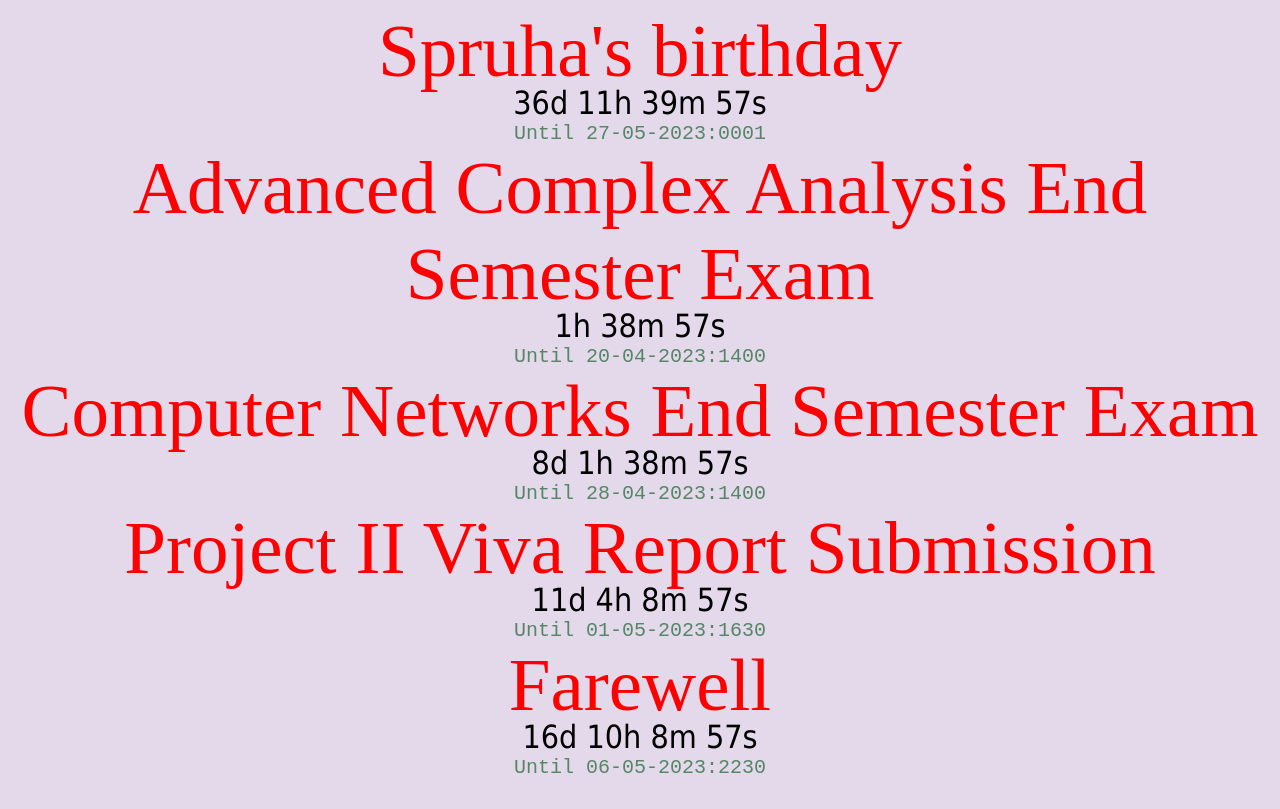
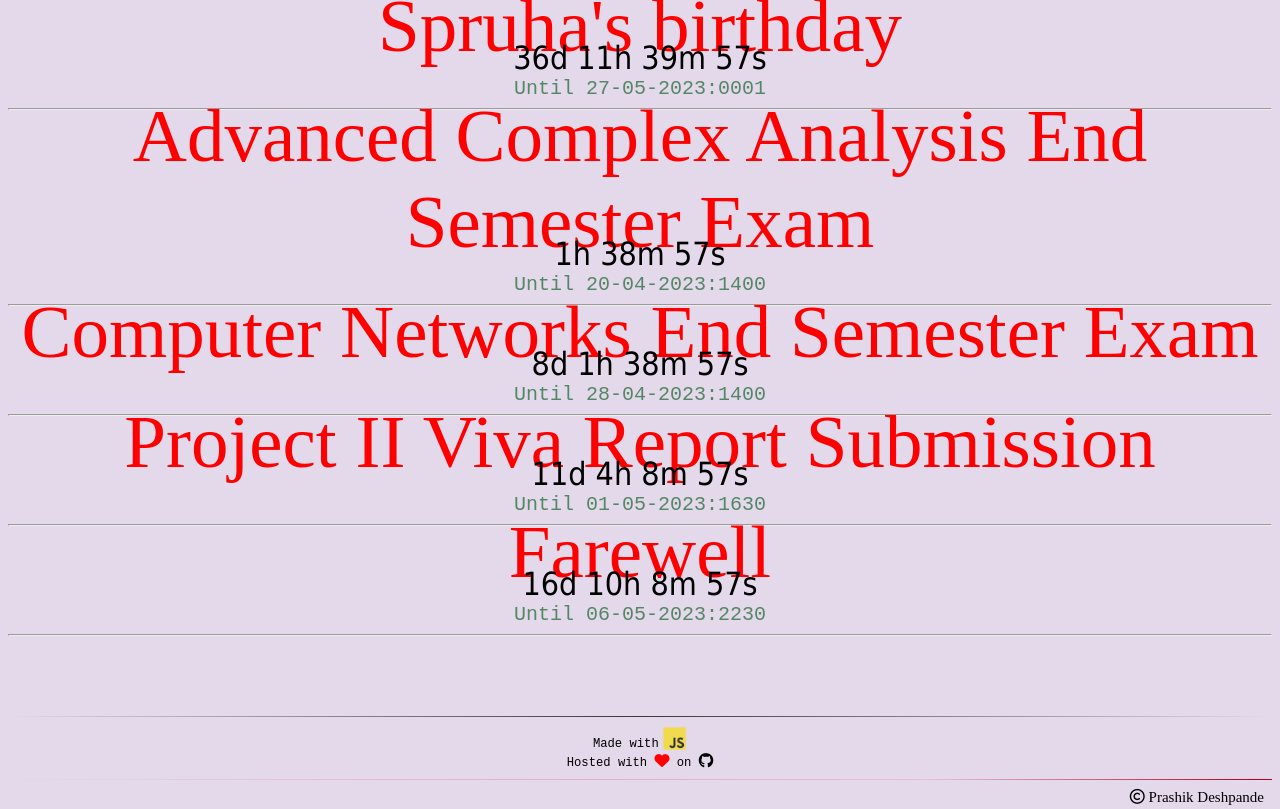
Before and after one commit to philomath242/Todo-Countdown, a plain HTML site: page index.html in a window 1280 px wide. Shown: the top 809 px of the page. Drawn offline with Linux system fonts and the light colour scheme.

Commit message:
Update style

```diff
--- a/index.html
+++ b/index.html
@@ -21,7 +21,8 @@
                 text-align: center;
                 font-size: 75px;
                 font-family: Dubai;
-                margin-bottom: -10px;
+                margin-bottom: -30px;
+                margin-top: -25px;
             }
 
             .timer {
@@ -69,6 +70,11 @@
                 margin-top: 5px;
                 margin-right: 8px;
             }
+
+            hr.separator {
+                background-color: green;
+                border-top: 1px dashed linear-gradient(to right, rgba(0, 0, 0, 0), rgba(0, 0, 0, 0.75), rgba(0, 0, 0, 0));
+            }
         </style>
     </head>
 
@@ -98,6 +104,7 @@
                             <div className="task-name">{this.props.name}</div>
                             <div className="counter"></div>
                             <div className="timer">{this.props.when}</div>
+                            <hr className="separator" />
                         </div>);
                 }
             }); ReactDOM.render(
```
